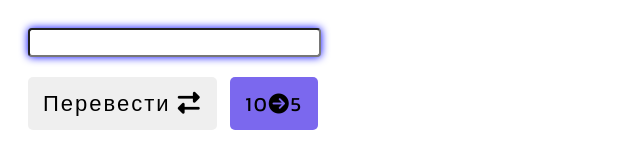
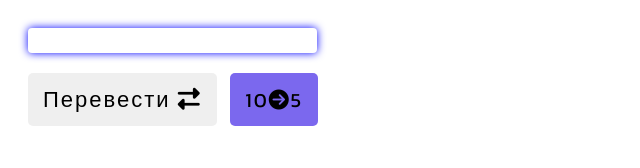
Before and after one commit to PinkHonkKongGmr/5Notation, a plain HTML site: page index.html in a window 1280 px wide. Shown: the whole page, without its empty margins (0-640 px from the left). Drawn offline with Linux system fonts and the light colour scheme.

Commit message:
Add files via upload

```diff
--- a/css/style.css
+++ b/css/style.css
@@ -18,6 +18,7 @@ input {
   border-radius: 4px;
   font-size: 20px;
   box-shadow: 0 0 8px blue;
+  border: none;
 }
 
 button {
@@ -59,10 +60,10 @@ button {
   font-family: 'Neuton', serif;
 }
 
-.result span
-{color:#ff0033;}
+.result span {
+  color: #ff0033;
+}
 
-.alert
-{
+.alert {
   background: #f8173e;
 }
```
Also changed, not shown: index.html (+5 -5 lines).
